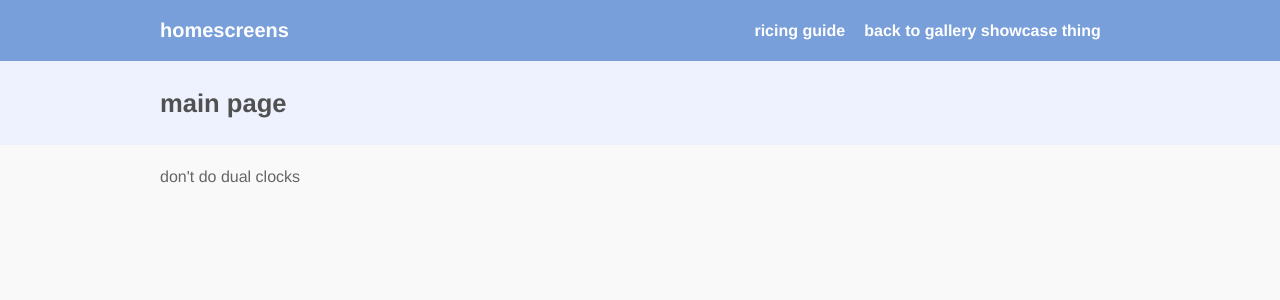
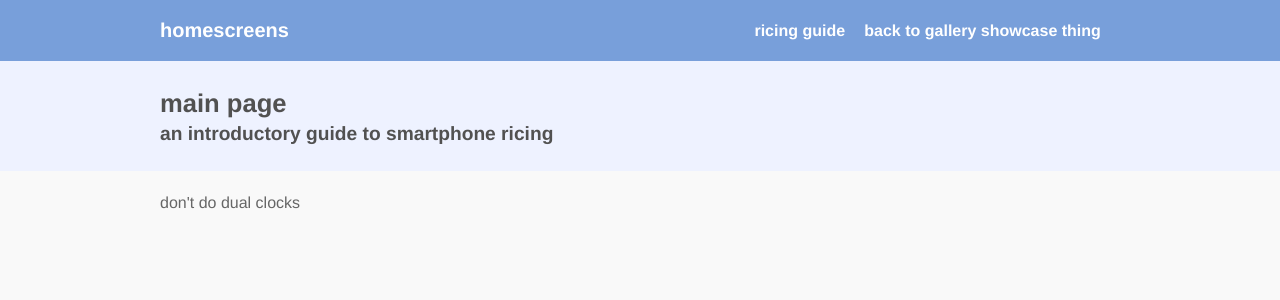
Before and after one commit to homescreens/wiki, a Jekyll site: the page built from ricing.html, in a window 1280 px wide. Shown: the top 300 px of the page. Built offline with Jekyll 4.4.1, drawn with Linux system fonts in a browser that asks for light colours.

Commit message:
fix link, test page description, change site desc

```diff
--- a/_config.yml
+++ b/_config.yml
@@ -1,3 +1,2 @@
 name: homescreens.org wiki
-description: a wip wiki for ur dank ricing tuts
-meta_description: "homescreens wiki - ricing guide"
+description: homescreens wiki - ricing guide
--- a/_layouts/default.html
+++ b/_layouts/default.html
@@ -7,7 +7,7 @@
 	<title>{{ site.name }}</title>
 	<meta name="description" content="{{ site.meta_description }}">
 
-	<link rel="stylesheet" href="../assets/style.css">
+	<link rel="stylesheet" href="assets/style.css">
 </head>
 <body>
 	<nav>
--- a/ricing.html
+++ b/ricing.html
@@ -1,6 +1,7 @@
 ---
 layout: default
 title: main page
+description: an introductory guide to smartphone ricing
 ---
 
 don't do dual clocks
```
